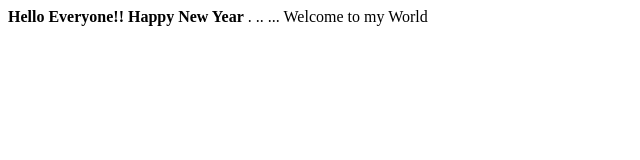
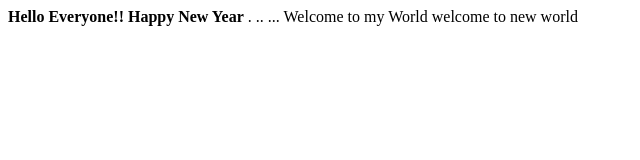
Before and after one commit to nagu-thota/myweb, a plain HTML site: page index.html in a window 1280 px wide. Shown: the whole page, without its empty margins (0-640 px from the left). Drawn offline with Linux system fonts and the light colour scheme.

Commit message:
Update index.html

```diff
--- a/index.html
+++ b/index.html
@@ -4,4 +4,5 @@
   ..
   ...
   Welcome to my World
+  welcome to new world
 </html>
```
